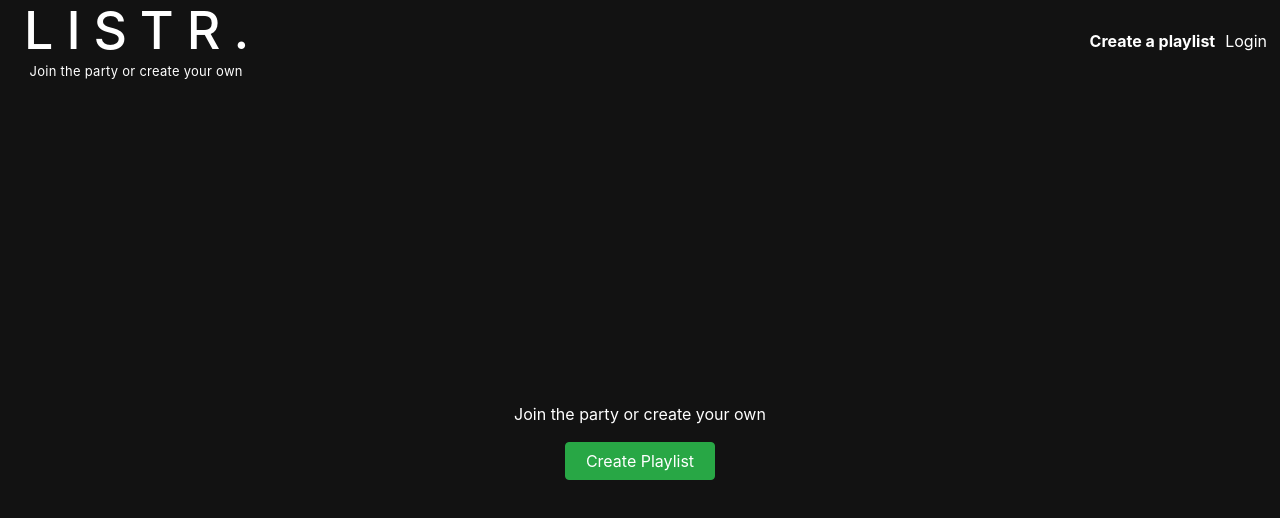
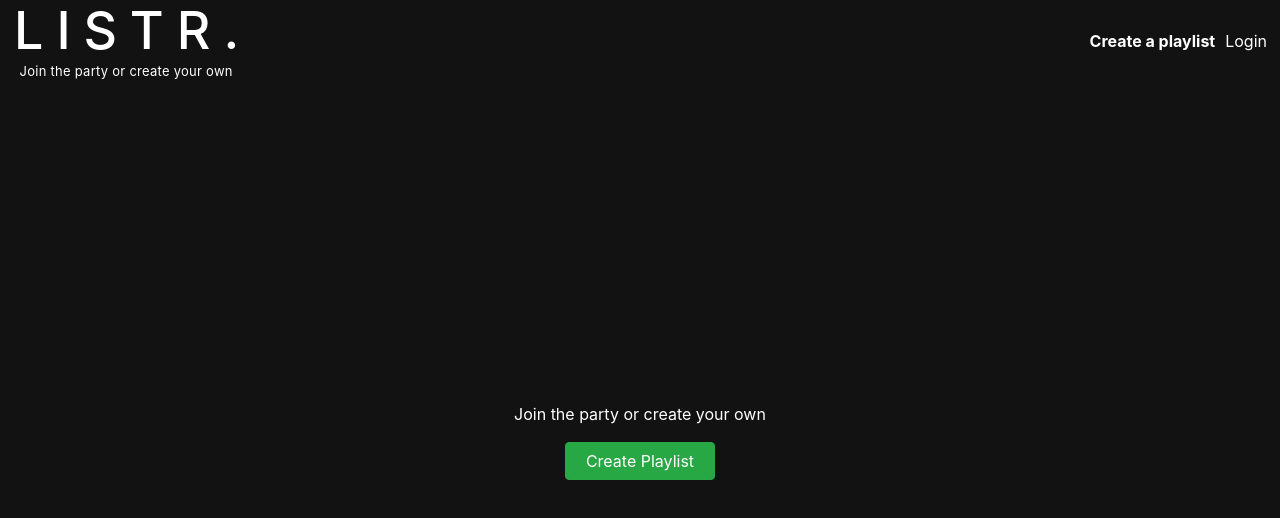
Before and after one commit to world-domination-enterprises/project_battlelist, a React (Create React App) app in the folder client/: page / in a window 1280 px wide. Shown: the top 518 px of the page. Built offline with nearby package versions, Linux system fonts and the light colour scheme; no server answers; what spotify-web-api-node would draw is missing.

Commit message:
Added new styling

```diff
--- a/client/src/index.scss
+++ b/client/src/index.scss
@@ -47,7 +47,7 @@ ul {
   padding-left: 14px;
 }
 .logo-wrapper {
-  margin: 0 0 0 10px;
+  margin:0;
 }
 .App {
   text-align: center;
```
